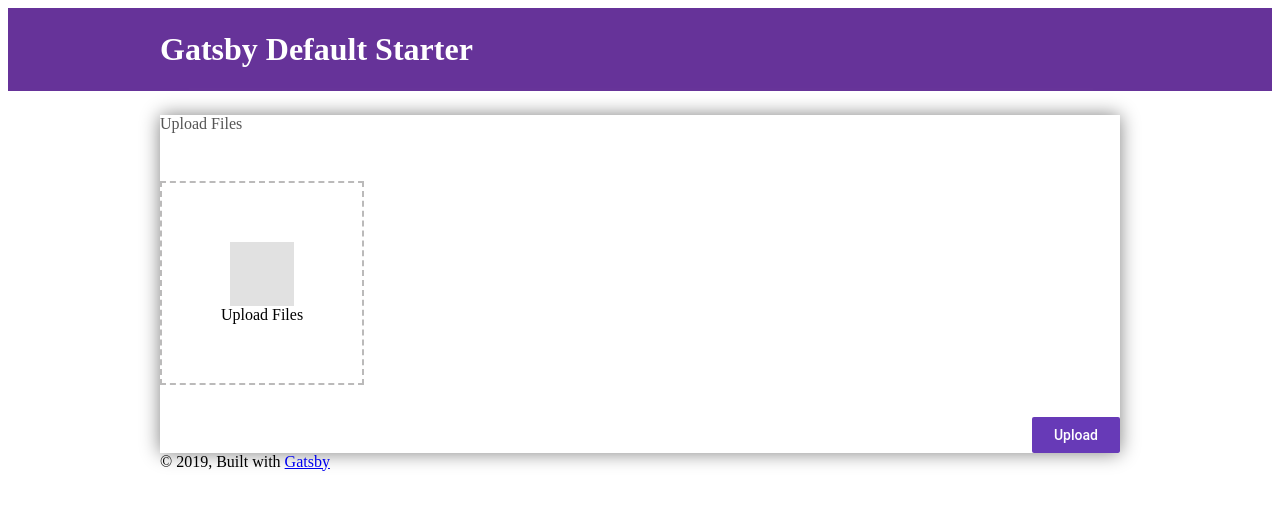
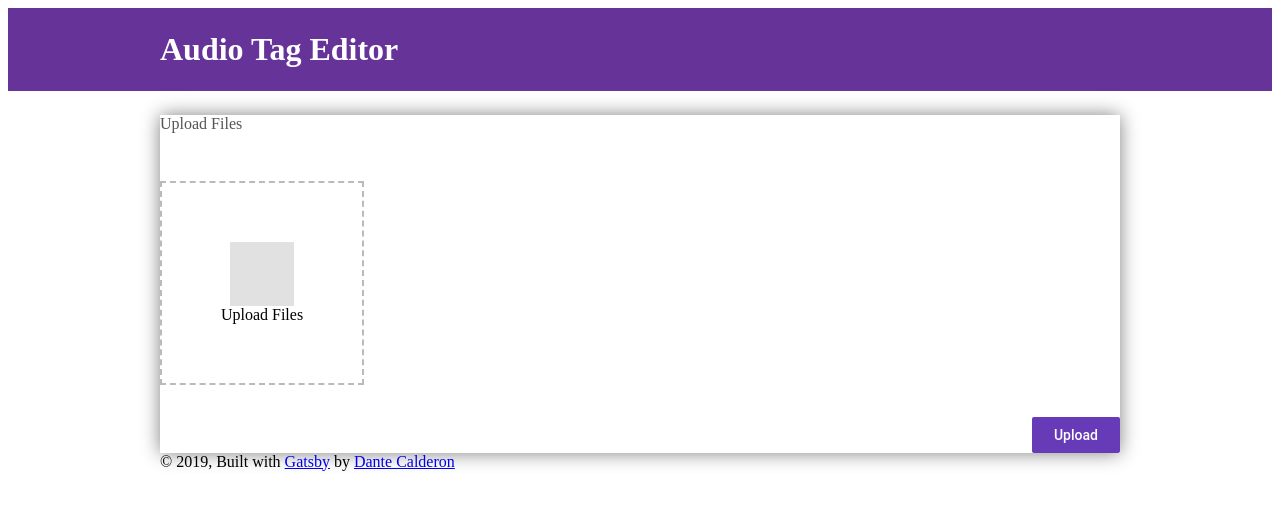
Before and after one commit to dantehemerson/audio-tag-editor, a Gatsby site in the folder web/: page / in a window 1280 px wide. Built offline with nearby package versions, Linux system fonts and the light colour scheme; Gatsby itself is replaced by a stand-in of ours; grey boxes are pictures that could not be loaded.

Commit message:
Update config file

```diff
--- a/web/gatsby-config.js
+++ b/web/gatsby-config.js
@@ -1,8 +1,8 @@
 module.exports = {
   siteMetadata: {
-    title: `Gatsby Default Starter`,
-    description: `Kick off your next, great Gatsby project with this default starter. This barebones starter ships with the main Gatsby configuration files you might need.`,
-    author: `@gatsbyjs`,
+    title: `Audio Tag Editor`,
+    description: `A simple tag editor for audio files.`,
+    author: `@dantehemerson`,
   },
   plugins: [
     `gatsby-plugin-react-helmet`,
--- a/web/src/components/Dropzone.js
+++ b/web/src/components/Dropzone.js
@@ -95,7 +95,6 @@ export default class Dropzone extends React.Component {
       >
         <FileInput
           ref={this.fileInputRef}
-          className="FileInput"
           type="file"
           multiple
           onChange={this.onFilesAdded}
--- a/web/src/components/layout.js
+++ b/web/src/components/layout.js
@@ -29,7 +29,8 @@ const Layout = ({ children }) => (
           <footer>
             © {new Date().getFullYear()}, Built with
             {` `}
-            <a href="https://www.gatsbyjs.org">Gatsby</a>
+            <a href="https://www.gatsbyjs.org">Gatsby</a> by{' '}
+            <a href="https://dantecalderon.netlify.com">Dante Calderon</a>
           </footer>
         </div>
       </>
--- a/web/src/pages/404.js
+++ b/web/src/pages/404.js
@@ -1,5 +1,4 @@
 import React from 'react'
-
 import Layout from '../components/layout'
 import SEO from '../components/seo'
 
```
